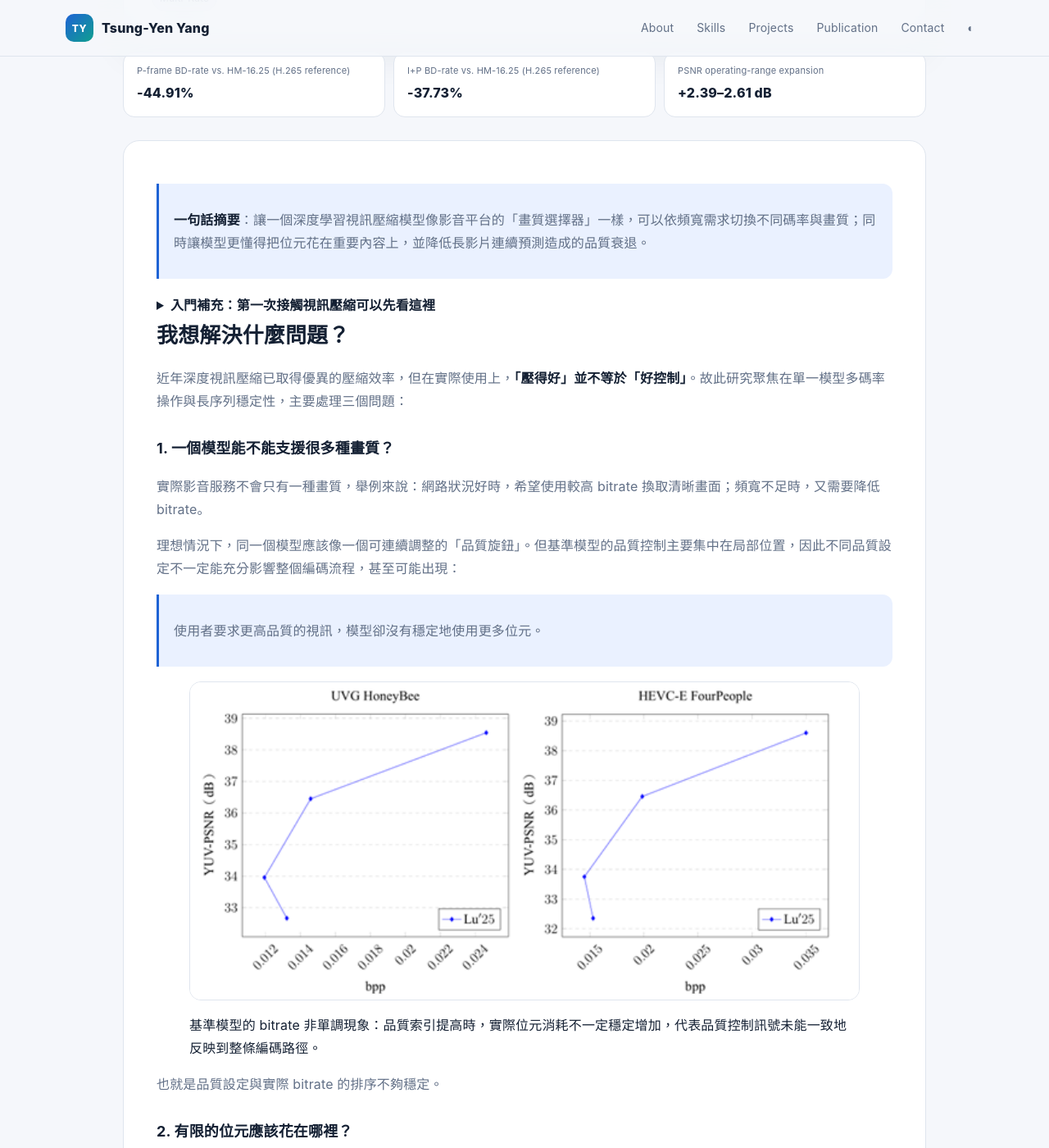
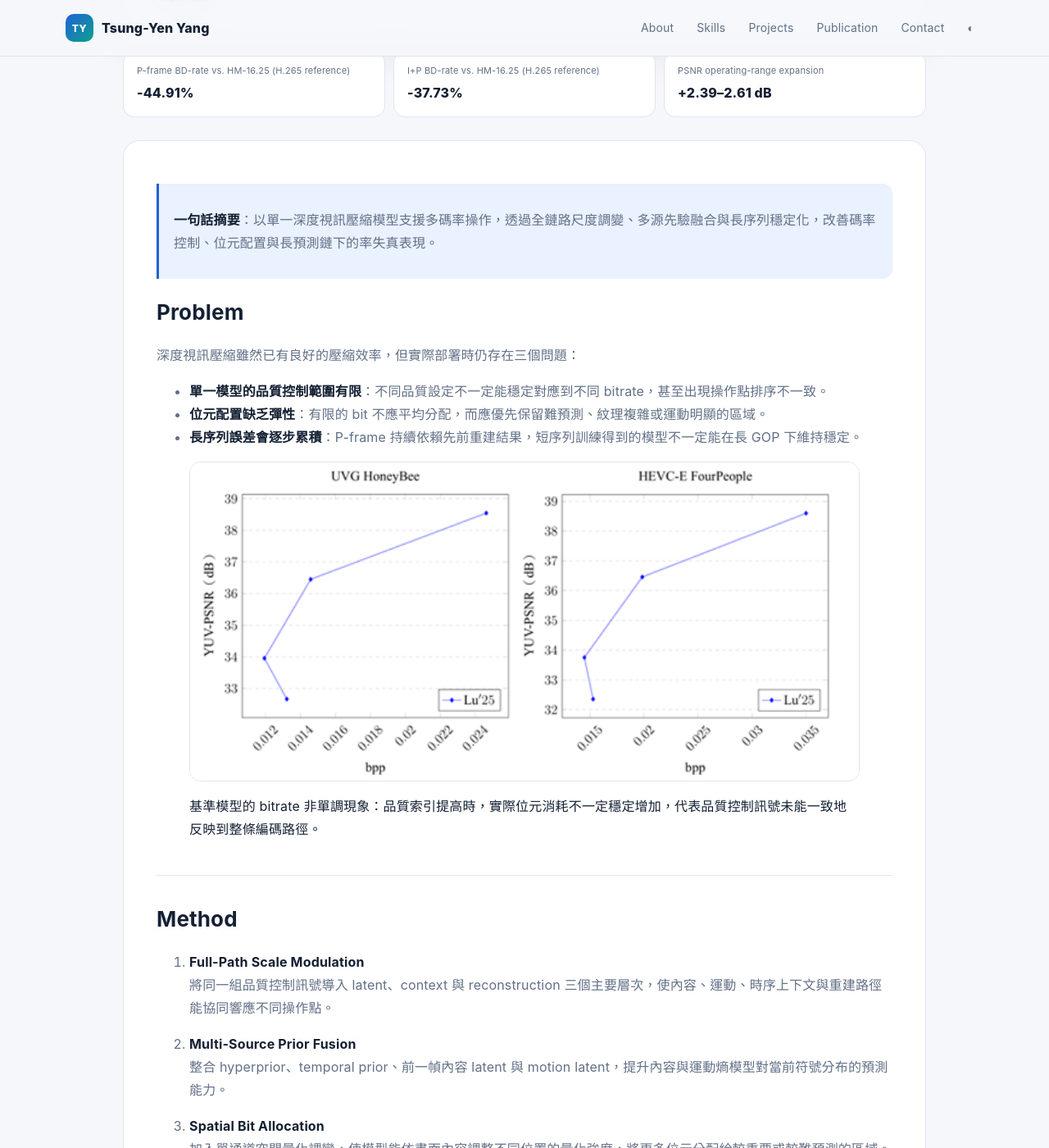
Before and after one commit to gg09038/gg09038.github.io, a Jekyll site: the page built from projects/dvc.md, in a window 1280 px wide and 1400 px high, scrolled down 472 px. Shown: the whole window at 82% size. Built offline with Jekyll 4.4.1, drawn with Linux system fonts in a browser that asks for light colours; some of the changed text lies outside the part shown.

Commit message:
Add files via upload

```diff
--- a/projects/dvc.md
+++ b/projects/dvc.md
@@ -15,156 +15,162 @@ metrics:
 permalink: /projects/dvc/
 ---
 
+<style>
+.dvc-comparison-grid {
+  display: grid;
+  grid-template-columns: repeat(2, minmax(0, 1fr));
+  gap: 1.25rem;
+  margin: 1rem 0;
+}
+
+.dvc-comparison-grid figure {
+  margin: 0;
+  min-width: 0;
+}
+
+.dvc-comparison-grid img {
+  display: block;
+  width: 100%;
+  height: auto;
+}
+
+@media (max-width: 650px) {
+  .dvc-comparison-grid {
+    grid-template-columns: 1fr;
+  }
+}
+</style>
+
 # 深度學習式多碼率視訊壓縮系統
 
-> **一句話摘要**：讓一個深度學習視訊壓縮模型像影音平台的「畫質選擇器」一樣，可以依頻寬需求切換不同碼率與畫質；同時讓模型更懂得把位元花在重要內容上，並降低長影片連續預測造成的品質衰退。
+> **一句話摘要**：以單一深度視訊壓縮模型支援多碼率操作，透過全鏈路尺度調變、多源先驗融合與長序列穩定化，改善碼率控制、位元配置與長預測鏈下的率失真表現。
+
+## Problem
+
+深度視訊壓縮雖然已有良好的壓縮效率，但實際部署時仍存在三個問題：
+
+- **單一模型的品質控制範圍有限**：不同品質設定不一定能穩定對應到不同 bitrate，甚至出現操作點排序不一致。
+- **位元配置缺乏彈性**：有限的 bit 不應平均分配，而應優先保留難預測、紋理複雜或運動明顯的區域。
+- **長序列誤差會逐步累積**：P-frame 持續依賴先前重建結果，短序列訓練得到的模型不一定能在長 GOP 下維持穩定。
+
+<figure>
+  <img
+    src="{{ '/assets/img/projects/dvc/dvc-rate-nonmonotonicity.png' | relative_url }}"
+    alt="基準模型於品質索引順序下出現 bitrate 非單調現象"
+    loading="lazy"
+    style="width:100%;height:auto;">
+  <figcaption>
+    基準模型的 bitrate 非單調現象：品質索引提高時，實際位元消耗不一定穩定增加，代表品質控制訊號未能一致地反映到整條編碼路徑。
+  </figcaption>
+</figure>
+
+## Method
+
+1. **Full-Path Scale Modulation**
+   將同一組品質控制訊號導入 latent、context 與 reconstruction 三個主要層次，使內容、運動、時序上下文與重建路徑能協同響應不同操作點。
+
+2. **Multi-Source Prior Fusion**
+   整合 hyperprior、temporal prior、前一幀內容 latent 與 motion latent，提升內容與運動熵模型對當前符號分布的預測能力。
+
+3. **Spatial Bit Allocation**
+   加入單通道空間量化調變，使模型能依畫面內容調整不同位置的量化強度，將更多位元分配給較重要或較難預測的區域。
+
+4. **Long-Sequence Stabilization**
+   重新整理跨幀參考特徵來源並搭配長序列微調，降低長預測鏈中的誤差傳播。
+
+5. **Training / Bitstream Alignment**
+   使用全域指數型非均勻抽樣、漸進式 GOP 訓練與 STE-based mismatch-aware rate estimation，使訓練時的估計 bitrate 更接近實際 entropy coding 行為。
+
+<figure>
+  <img
+    src="{{ '/assets/img/projects/dvc/dvc-full-path-scale-modulation.webp' | relative_url }}"
+    alt="全鏈路尺度調變將品質控制訊號導入 latent、context 與 reconstruction 三個層次"
+    loading="lazy"
+    style="width:100%;height:auto;">
+  <figcaption>
+    Full-Path Scale Modulation：同一個品質條件同時作用於 latent、context 與 reconstruction domains，使不同操作點能更一致地改變整體編碼行為。
+  </figcaption>
+</figure>
+
+## Result
+
+最終模型以 **GOP12、PSNR-YUV 與實際 bitstream** 進行評估：
+
+- **vs. HM-16.25**：P-frame / I+P-frame BD-rate 分別為
+  **-44.91% / -37.73%**。
+
+- **vs. Lu'25 baseline (RC)**：P-frame / I+P-frame BD-rate 分別為
+  **-73.22% / -45.36%**。
+
+同時，單一模型的 PSNR 操作範圍較基準模型增加約 **2.39–2.61 dB**。
+
+<figure>
+  <img
+    src="{{ '/assets/img/projects/dvc/dvc-gop12-yuv420-rd-all-frame.png' | relative_url }}"
+    alt="YUV420格式下含 I-frame 與 P-frame 的 RD 曲線比較(GOP12)"
+    loading="lazy"
+    style="width:100%;height:auto;">
+  <figcaption>
+    YUV420、GOP12、實際 bitstream 下的 I-frame + P-frame RD 曲線，可比較 Proposed、傳統編碼器與其他 Learned Video Codecs 的率失真表現。
+  </figcaption>
+</figure>
+
+在統一條件下，本研究方法明顯優於 Lu'25 baseline，並優於 VTM-13.2、DCVC-DC 與 DCVC-RT；整體 I+P-frame 結果略遜於 DCVC-FM。
+
+## Engineering Challenges
+
+- 在大型 **PyTorch** 視訊壓縮 codebase 中追蹤 motion / content latent、entropy model、context model、reconstruction path 與 recurrent state 的跨幀資料流。
+- 處理 **NaN、品質操作點非單調、estimated / actual bitrate mismatch** 與長序列品質衰退等訓練及推論問題。
+- 建立 estimated-rate 與 actual-bitstream 兩套測試流程，並以不同 GOP、色彩轉換、PSNR 與 BD-rate / BD-PSNR 交叉驗證。
+- 透過消融實驗、逐幀分析與固定訓練策略控制實驗，區分改善究竟來自模型架構或後續訓練策略。
 
 <details markdown="1">
-<summary><strong>入門補充：第一次接觸視訊壓縮可以先看這裡</strong></summary>
+<summary><strong>Technical Details：方法與訓練細節</strong></summary>
 
-### 視訊壓縮到底在做什麼？
+### Full-Path Scale Modulation
 
-視訊是大量連續影像。若把每一張畫面都完整儲存，資料量會非常龐大；但相鄰影格通常有大量重複資訊，例如背景幾乎不變，真正改變的可能只有人物、車輛或鏡頭移動。
+基準模型的品質控制主要集中在少數節點，因此不同操作點下的內部特徵響應有限。本研究將品質條件擴展到三個主要層次：
 
-因此視訊壓縮的核心問題可以簡化成：
+- **Latent domain**：調整內容與運動特徵的表示及量化強度。
+- **Context domain**：控制前一幀資訊與多尺度時序上下文對目前畫面的影響。
+- **Reconstruction domain**：使重建特徵也能依品質設定重新調整。
 
-**「哪些資訊可以從前一張畫面推測出來？哪些資訊真的需要額外傳送？」**
+因此品質切換不再只影響量化器，而是讓整條編碼資料流共同對操作點做出反應。
 
-傳統的 H.264 / H.265 / H.266 由人工設計大量預測、轉換、量化與熵編碼工具；深度視訊壓縮（Deep Video Compression, DVC）則利用神經網路學習影格之間的空間與時間關係，讓整個壓縮流程可以透過資料進行端到端最佳化。
+### Multi-Source Prior Fusion
 
-### 一個簡化例子
+熵編碼效率取決於模型能否準確估計待編碼符號的機率分布。本研究整合：
 
-假設影片中是一個人在固定背景前走動：
+- 當前畫面的 **hyperprior**
+- 前一幀提供的 **temporal prior**
+- 前一幀已解碼的 **content latent**
+- 前一幀已解碼的 **motion latent**
 
-1. 第一張畫面需要完整描述，可視為 **I-frame**，畫面品質好資料量大。
-2. 後續畫面不必重新傳送整張圖片，只需要描述「人物往哪裡移動」以及「還有哪些地方無法由上一張畫面預測」，形成 **P-frame**。
-3. 編碼器再把這些資訊壓縮成 bitstream；解碼器利用已解碼的前一幀與收到的新資訊重建下一張畫面。
+這些資訊共同提供給內容與運動熵模型，降低潛變量中的冗餘位元。
 
-此研究主要改進的就是 P-frame 編碼流程。
+### Spatial Bit Allocation
 
-### 怎麼看視訊壓縮的實驗結果？
+加入單通道空間量化調變，讓模型依影像內容產生空間控制資訊：
 
-主要有兩個衡量指標：
+> 複雜、難預測、需要保留細節的區域 → 分配較多資訊
+> 平坦、容易預測的區域 → 使用較少資訊
 
-- **Bitrate / bpp**：資料量，越低越省空間與頻寬。
-- **PSNR**：重建畫面和原始畫面的接近程度，在相同評估方式下通常越高代表失真越低。
+因此多碼率控制不只是一個全畫面共同的品質參數，也能進一步影響局部位元配置。
 
-研究中會把兩者畫成 **Rate-Distortion（RD）curve**：
+### Long-Sequence Stabilization
 
-> 希望在相同畫質下使用更少 bitrate，或在相同 bitrate 下得到更高畫質。
+P-frame 會依賴先前已重建的影格，因此誤差可能沿預測鏈持續傳遞。本研究重新整理不同來源的參考特徵，並使用長序列資料進行後續微調，使訓練時的時間尺度更接近實際推論情境。
 
-而 **BD-rate** 用來比較兩條 RD curve 的平均差異。可以把它直接理解成：
+### Training Strategy
 
-> **在相近畫質範圍內，平均可以少用多少 bitrate。**
-
-因此 BD-rate 為負值通常代表較好的壓縮效率。
+- 使用 **全域指數型非均勻抽樣**，增加高品質操作點在訓練中的覆蓋。
+- 漸進式增加 GOP 長度，提升模型對長時序依賴的適應能力。
+- 使用 **STE-based mismatch-aware rate estimation**，縮小 estimated bitrate 與實際 bitstream 之間的差距。
 
 </details>
 
-## 我想解決什麼問題？
-
-近年深度視訊壓縮已取得優異的壓縮效率，但在實際使用上，**「壓得好」並不等於「好控制」**。故此研究聚焦在單一模型多碼率操作與長序列穩定性，主要處理三個問題：
-
-### 1. 一個模型能不能支援很多種畫質？
-
-實際影音服務不會只有一種畫質，舉例來說：網路狀況好時，希望使用較高 bitrate 換取清晰畫面；頻寬不足時，又需要降低 bitrate。
-
-理想情況下，同一個模型應該像一個可連續調整的「品質旋鈕」。但基準模型的品質控制主要集中在局部位置，因此不同品質設定不一定能充分影響整個編碼流程，甚至可能出現：
-
-> 使用者要求更高品質的視訊，模型卻沒有穩定地使用更多位元。
-
-<figure>
-  <img src="{{ '/assets/img/projects/dvc/dvc-rate-nonmonotonicity.png' | relative_url }}" alt="基準模型於品質索引順序下出現 bitrate 非單調現象" loading="lazy" style="width:100%;height:auto;">
-  <figcaption>基準模型的 bitrate 非單調現象：品質索引提高時，實際位元消耗不一定穩定增加，代表品質控制訊號未能一致地反映到整條編碼路徑。</figcaption>
-</figure>
-
-也就是品質設定與實際 bitrate 的排序不夠穩定。
-
-### 2. 有限的位元應該花在哪裡？
-
-一張畫面中，不同區域的重要程度並不相同。人物輪廓、文字、快速運動與複雜紋理通常需要更多資訊；平坦背景或容易從前一幀推測的區域則可以少花一些位元。
-
-因此模型除了要決定「整體使用多少 bitrate」，還需要學會 **如何把有限的位元分配到更值得保留的內容上**。
-
-### 3. 影片越長，前面的小錯誤會不會一路累積？
-
-P-frame 會參考先前已經重建的畫面。如果某一幀出現誤差，後續畫面又持續參考它，誤差就可能沿著預測鏈累積。
-
-這也是為什麼在短片段上訓練表現良好的模型，不一定能在數十或上百張連續 P-frame 中維持相同穩定度。
-
-## 研究方法
-
-從整條編碼資料流重新設計品質控制、機率估測與跨幀資訊使用方式：
-
-### 1. Full-Path Scale Modulation：把「品質旋鈕」接到整條編碼路徑
-
-可以把原本的模型想像成：品質旋鈕只接到少數幾個位置，轉動旋鈕時，其他模組不一定充分跟著改變。
-
-本研究把同一個品質控制訊號擴展到三個主要層次：
-
-- **Latent domain**：控制內容與運動特徵在壓縮前後的表示與量化強度。
-- **Context domain**：調整前一幀資訊與多尺度時序上下文對目前畫面的影響。
-- **Reconstruction domain**：讓最後的重建特徵也能依目前品質設定重新調整。
-
-<figure>
-  <img src="{{ '/assets/img/projects/dvc/dvc-full-path-scale-modulation.webp' | relative_url }}" alt="全鏈路尺度調變將品質控制訊號導入 latent、context 與 reconstruction 三個層次" loading="lazy" style="width:100%;height:auto;">
-  <figcaption>Full-Path Scale Modulation：同一個品質條件同時作用於 latent、context 與 reconstruction domains，使不同操作點能更一致地改變整體編碼行為。</figcaption>
-</figure>
-
-故當使用者改變目標品質時，不只是量化器改變，而是整條資料流一起對新的操作點做出反應。
-
-### 2. Multi-Source Prior Fusion：在編碼前先利用「已知線索」猜得更準
-
-熵編碼的概念可以簡化成：**越能準確預測某個資訊會出現的機率，就越能用較少的 bit 表示它。**
-
-因此本研究同時利用多種已知資訊來估測目前需要編碼的內容，例如：
-
-- 當前畫面的輔助統計資訊（hyperprior）
-- 前一幀所提供的時間資訊（temporal prior）
-- 前一幀已解碼的內容 latent
-- 前一幀已解碼的 motion latent
-
-這些資訊共同提供給內容與運動熵模型，使模型對「接下來可能出現什麼」有更完整的判斷，降低冗餘位元消耗。
-
-### 3. Spatial Bit Allocation：讓模型知道哪裡值得多花 bit
-
-加入單通道空間量化調變機制，讓模型可以依據畫面內容產生空間上的控制資訊。
-
-直觀上可以理解成：
-
-> 複雜、難預測、需要保留細節的區域 → 分配更多資訊
-> 平坦、容易預測的區域 → 使用較少資訊
-
-這讓「可變碼率」不只是一個全畫面共同的數字，也能進一步影響畫面不同位置的位元配置。
-
-### 4. Long-Sequence Stabilization：讓模型習慣更長的預測鏈
-
-為降低長序列中的誤差傳播，調整模型架構適配不同來源的參考特徵，並透過長序列資料進行後續微調，使訓練時看到的時間尺度更接近實際推論情境。
-
-實驗證實，長序列微調的收益會隨 GOP 增長而變得更明顯：平均 P-frame BD-rate 改善由 GOP12 的 **-3.48%** 增加到 GOP32 的 **-8.75%**。
-
-### 5. Training Strategy：讓模型真的學會高品質端與實際 bitstream
-
-除了網路架構，本研究也調整模型訓練方式：
-
-- 使用**全域指數型非均勻抽樣**，增加高品質操作點在訓練中被看見的機率。
-- 逐步增加 GOP 長度，讓模型適應更長的時序依賴。
-- 使用 **STE-based mismatch-aware rate estimation**，縮小訓練期間「估計 bitrate」與實際 entropy coder 產生 bitstream 之間的差異。
-
-以上設計使模型不只是「在 loss 裡看起來壓得很好」，而是實際輸出 bitstream 時也能維持一致的行為。
-
-## Results
-
-最終模型使用 GOP12、PSNR-YUV 與**實際 bitstream**進行評估，並以 HM-16.25（H.265 / HEVC reference software）作為比較基準：
-
-- **P-frame：平均 BD-rate -44.91%**
-  在相近畫質下，幀間編碼平均可使用約 **44.91% 較低的 bitrate**。
-
-- **I-frame + P-frame：平均 BD-rate -37.73%**
-  納入 I-frame 成本後，完整視訊編碼平均可降低約 **37.73% bitrate**。
-
-- **單一模型的 PSNR 操作範圍增加約 2.39–2.61 dB**
-  代表同一個模型可以涵蓋更寬的品質區間，而不需要為每一個操作點訓練一套模型。
+<details markdown="1">
+<summary><strong>Benchmark Details：完整比較與主觀重建結果</strong></summary>
 
 ### 與代表性傳統 / Learned Video Codecs 比較
 
@@ -172,24 +178,17 @@ P-frame 會參考先前已經重建的畫面。如果某一幀出現誤差，後
 |---|---:|---:|
 | HM-16.25 (H.265 reference) | 0.00% | 0.000 dB |
 | VTM-13.2 (H.266 reference) | -17.88% | +0.689 dB |
-| DCVC-DC (2023) | -16.70% | +0.615 dB |
-| DCVC-FM (2024) | **-41.51%** | **+1.851 dB** |
-| DCVC-RT (2025) | -35.74% | +1.475 dB |
+| DCVC-DC (Microsoft 2023) | -16.70% | +0.615 dB |
+| DCVC-FM (Microsoft 2024) | **-41.51%** | **+1.851 dB** |
+| DCVC-RT (Microsoft 2025) | -35.74% | +1.475 dB |
 | Lu'25 Baseline (2025) | +14.20% | -0.267 dB |
 | **Proposed** | **-37.73%** | **+1.733 dB** |
 
-<figure>
-  <img src="{{ '/assets/img/projects/dvc/dvc-gop12-yuv420-rd-all-frame.png' | relative_url }}" alt="YUV420格式下含 I-frame 與 P-frame 的 RD 曲線比較(GOP12)" loading="lazy" style="width:100%;height:auto;">
-  <figcaption>YUV420格式下含 I-frame + P-frame 的實際 bitstream RD 曲線(GOP12)。此圖可直接觀察本文方法與傳統編碼器及其他 Learned Video Codecs 方法在不同資料集上的率失真表現。</figcaption>
-</figure>
-
-在統一條件下，本研究方法明顯優於基準模型 Lu'25，並優於 VTM-13.2、DCVC-DC 與 DCVC-RT；略遜於 DCVC-FM。
-
 ### Subjective Reconstruction Comparison：HEVC Class E FourPeople（GOP12）
 
-另外固定比較測試集 FourPeople 序列的相同影格與相同空間區域，並挑選相近平均 P-frame bitrate 的操作點進行主觀畫質比較：
+以下固定比較相同影格、相同空間區域，並挑選相近平均 P-frame bitrate 的操作點：
 
-<div style="display:grid;grid-template-columns:repeat(auto-fit,minmax(220px,1fr));gap:1rem;margin:1rem 0;">
+<div class="dvc-comparison-grid">
   <figure style="margin:0;">
     <img src="{{ '/assets/img/projects/dvc/original.png' | relative_url }}" alt="HEVC Class E FourPeople 原始畫面" loading="lazy" style="width:100%;height:auto;">
     <figcaption><strong>Original</strong><br>Reference frame</figcaption>
@@ -208,32 +207,12 @@ P-frame 會參考先前已經重建的畫面。如果某一幀出現誤差，後
   </figure>
 </div>
 
-<details markdown="1">
-<summary><strong>為何 P-frame 的改善比整體結果更大？</strong></summary>
-
-本研究主要修改 **P-frame 幀間編碼模型**。I-frame 使用既有的圖像壓縮模型，因此當 I-frame 的 bitrate 一起納入統計時，P-frame 帶來的改善會被部分稀釋。
-
-故同時報告 P-frame-only 與 I+P-frame：前者能直接觀察本研究所設計的幀間模型，後者為完整視訊編碼系統的實際成本。
-
 </details>
 
-## Engineering Work
-
-這項研究除了提出模型架構，也包含大量模型重現、系統整合與實驗工程：
-
-- 以 **PyTorch** 閱讀、重現並比較 DCVC 系列與多種 learned video compression 方法。
-- 在大型研究 codebase 中修改 motion / content latent、entropy model、context model、reconstruction path 與訓練流程。
-- 追蹤跨幀 recurrent state、reference feature 與 tensor data flow，確認不同模組在長預測鏈中的資料來源與依賴關係。
-- 處理訓練不穩定、NaN、品質操作點非單調，以及 estimated / actual bitrate mismatch 等問題。
-- 建立 estimated-rate 與 actual-bitstream 兩套測試流程，並使用不同 GOP、色彩轉換與品質指標交叉驗證。
-- 透過消融實驗、RD curve、BD-rate / BD-PSNR、逐幀品質分析與長序列測試，確認各架構與訓練策略的影響。
-
 <details markdown="1">
-<summary><strong>Complexity / Performance Trade-off & Controlled architecture experiment</strong></summary>
+<summary><strong>Validation Details：複雜度與固定訓練策略控制實驗</strong></summary>
 
 ### Complexity / Performance Trade-off
-
-驗證性能提升是否伴隨計算成本提升，另外比較基準模型與本研究模型的參數量、MACs 與實際位元流編解碼時間：
 
 | Metric | Lu'25 Baseline | Proposed | Change |
 |---|---:|---:|---:|
@@ -243,27 +222,45 @@ P-frame 會參考先前已經重建的畫面。如果某一幀出現誤差，後
 | Decoding time | 1011.4 ms | 795.9 ms | **-21.3%** |
 | Encode + Decode | 1942.6 ms | 1848.5 ms | **-4.9%** |
 
-結果顯示模型參數量約增加一倍，但 MACs 並未隨參數量同步增加。實際執行時間方面：編碼端增加約 13.0%，解碼端下降約 21.3%，因此單一 P-frame 的編解碼總時間相較基準模型仍約降低 4.9%。
+模型參數量約增加一倍，但 MACs 並未同步增加；實際量測中，單一 P-frame 的編解碼總時間相較基準模型仍約降低 4.9%。
 
-### Controlled architecture experiment
+### Controlled Architecture Experiment
 
-為區分「架構修改」與「後續訓練策略」的影響，另外建立固定訓練策略控制實驗：Baseline 與 Proposed-Arch 使用相同資料、初始化、optimizer、batch size、quality sampling、learning rate 與總訓練 epochs。
-
-在這個控制條件下，Proposed-Arch 相對 Lu'25 的 **P-frame PSNR-RGB (BT.709)** 結果為：
+為區分「架構修改」與「訓練策略」的效益，Baseline 與 Proposed-Arch 使用相同資料、初始化、optimizer、batch size、quality sampling、learning rate 與總訓練 epochs。
 
 | GOP | Avg. BD-rate | Avg. BD-PSNR | PSNR operating range |
 |---|---:|---:|---:|
 | GOP12 | **-44.32%** | **+3.098 dB** | 4.534 → 5.806 dB (**+1.272 dB**) |
 | GOP32 | **-48.78%** | **+2.797 dB** | 3.968 → 5.226 dB (**+1.258 dB**) |
 
-即使使用與基準模型完全相同的訓練策略，Proposed-Arch 仍呈現明顯較佳的 RD performance 與更寬的品質操作範圍，顯示整體架構修改本身已有獨立於後續訓練策略之外的相對效益；同時相鄰操作點的 P-frame bitrate 非單調 pair 數則由 **74 / 345 降至 32 / 345**，表示單一模型除了 RD efficiency 提升外，品質控制的可用範圍與排序穩定性也同步改善。
+即使不使用後續額外訓練策略，Proposed-Arch 仍展現較佳 RD performance 與更寬的品質操作範圍；相鄰操作點的 P-frame bitrate 非單調 pair 數亦由 **74 / 345 降至 32 / 345**。
 
 </details>
 
-<!-- ## What I learned
+<details markdown="1">
+<summary><strong>Background：第一次接觸視訊壓縮可以看這裡</strong></summary>
 
-這篇碩論讓我真正建立了一套完整的研究流程：從閱讀與重現論文、理解大型模型的跨幀資料流，逐步提出假設、修改架構，再透過控制實驗與消融實驗確認改善究竟來自哪裡。
+### 視訊壓縮在做什麼？
 
-比起單純追求一個更好的 benchmark 數字，我更重視的是把「模型為什麼會出現這個現象」拆成可驗證的問題，再用實驗逐步確認。例如品質控制訊號是否真的影響整條編碼路徑、bitrate 為什麼會出現非單調、長序列品質為什麼會逐步下降，以及訓練時估計的 bitrate 為什麼會和實際 bitstream 不一致。
+相鄰影格通常具有大量重複資訊，因此視訊壓縮的核心可以簡化成：
 
-這些經驗也讓我更熟悉大型深度學習系統中的 **data-flow tracing、ablation design、training debugging、metric analysis 與 reproducible evaluation**。 -->
+**「哪些資訊可以由前一張畫面預測？哪些資訊真的需要額外傳送？」**
+
+第一張畫面通常以 **I-frame** 完整描述畫面品質及資料量都很高；後續 **P-frame** 則利用先前重建畫面進行重建，通常需傳輸的資料量遠低於 I-frame。
+
+### 怎麼看實驗結果？
+
+- **Bitrate / bpp**：資料量，越低越省頻寬。
+- **PSNR**：重建影像與原始影像的接近程度，在相同評估條件下通常越高越好。
+- **RD curve**：同時觀察 bitrate 與重建品質。
+- **BD-rate**：比較兩條 RD curve 的平均 bitrate 差異；負值通常代表壓縮效率較佳。
+
+因此「BD-rate = -20%」可直觀理解為：在相近畫質範圍內，平均約可少使用 20% bitrate。
+
+### 為何 P-frame 的改善比整體結果更大？
+
+本研究主要修改 **P-frame 幀間編碼模型**；I-frame 使用既有圖像壓縮模型，因此當 I-frame bitrate 一起納入統計時，P-frame 的改善會被部分稀釋。
+
+P-frame-only 指標主要反映本文設計的幀間模型效益，而 I+P-frame 則代表完整視訊編碼系統的實際成本。
+
+</details>
```
